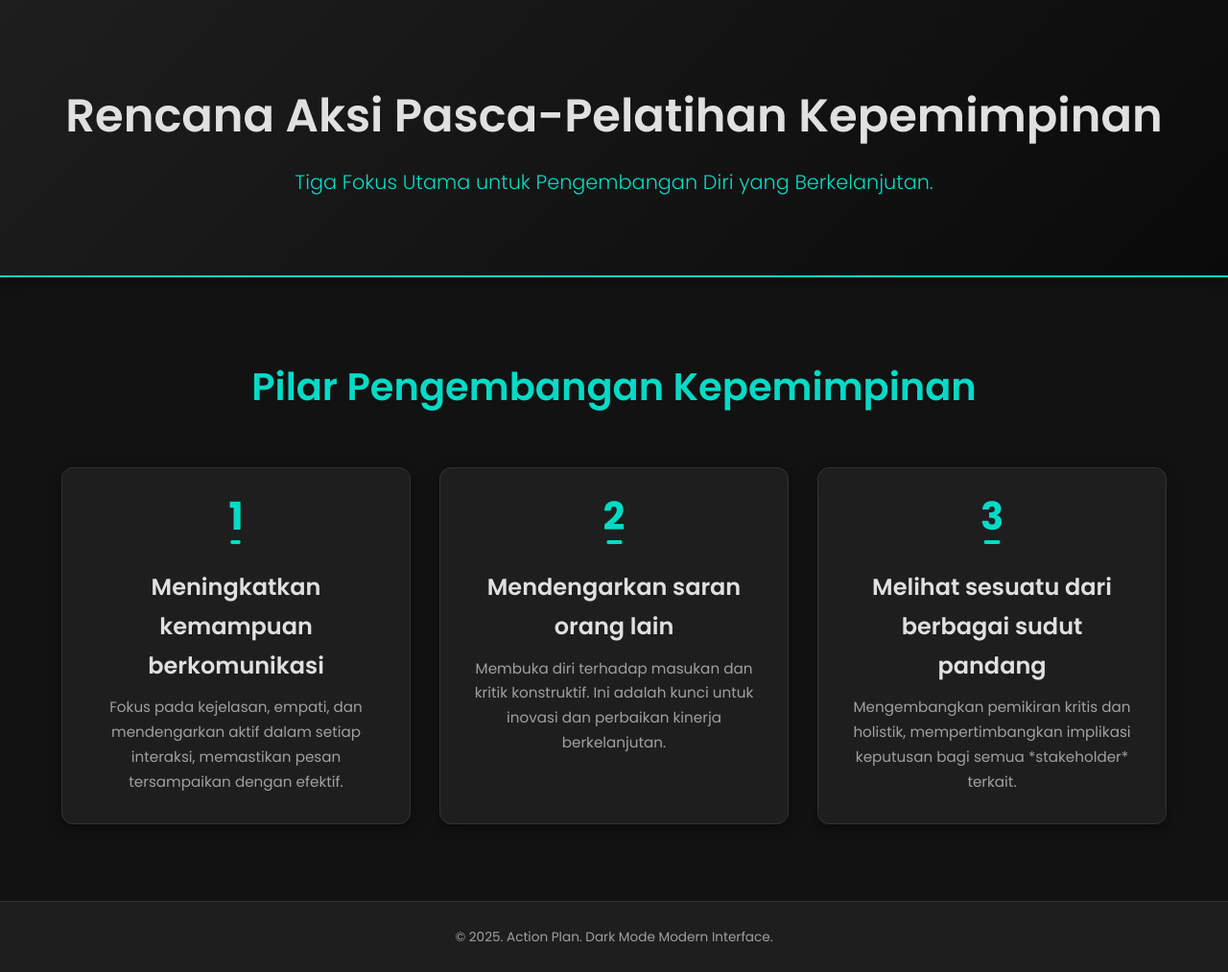
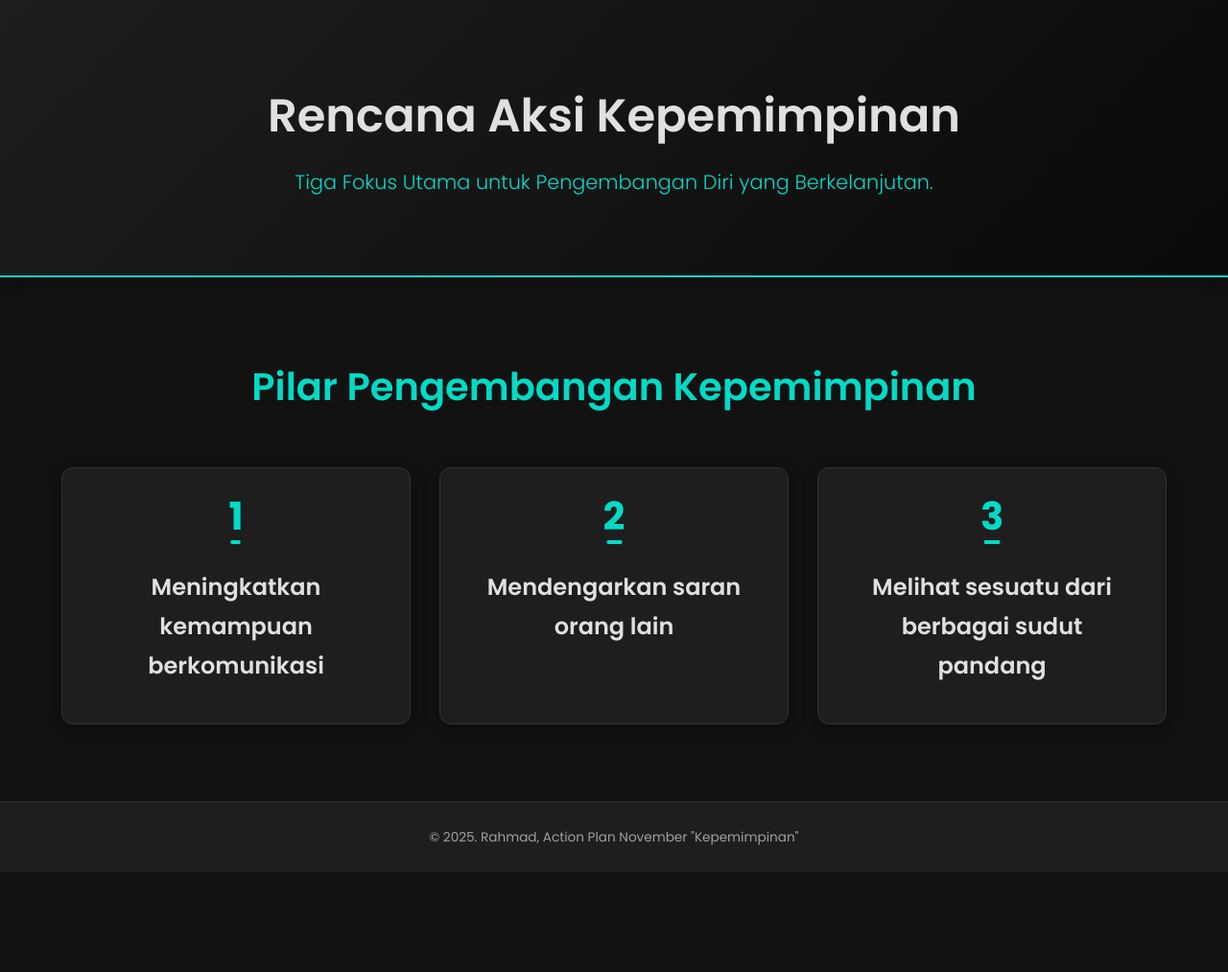
Before and after one commit to Mblakting/Action-Plan-Kepemimpinan, a plain HTML site: page index.html in a window 1280 px wide. Shown: the whole page at 96% size. After the commit the page ends 909 px from the top, so only its background shows below. Drawn offline with Linux system fonts and the light colour scheme.

Commit message:
Revise index.html for title and content updates
Updated the title and tagline, removed some text, and added a newline at the end of the file.

```diff
--- a/index.html
+++ b/index.html
@@ -3,14 +3,14 @@
 <head>
     <meta charset="UTF-8">
     <meta name="viewport" content="width=device-width, initial-scale=1.0">
-    <title>Action Plan Kepemimpinan | Dark Mode</title>
+    <title>Action Plan Kepemimpinan</title>
     <link rel="stylesheet" href="style.css">
     <link href="https://fonts.googleapis.com/css2?family=Poppins:wght@300;400;600;700&display=swap" rel="stylesheet">
 </head>
 <body>
     <header class="hero">
         <div class="container">
-            <h1>Rencana Aksi Pasca-Pelatihan Kepemimpinan</h1>
+            <h1>Rencana Aksi Kepemimpinan</h1>
             <p class="tagline">Tiga Fokus Utama untuk Pengembangan Diri yang Berkelanjutan.</p>
         </div>
     </header>
@@ -23,17 +23,14 @@
                     <div class="plan-item">
                         <span class="plan-number">1</span>
                         <h3>Meningkatkan kemampuan berkomunikasi</h3>
-                        <p>Fokus pada kejelasan, empati, dan mendengarkan aktif dalam setiap interaksi, memastikan pesan tersampaikan dengan efektif.</p>
                     </div>
                     <div class="plan-item">
                         <span class="plan-number">2</span>
                         <h3>Mendengarkan saran orang lain</h3>
-                        <p>Membuka diri terhadap masukan dan kritik konstruktif. Ini adalah kunci untuk inovasi dan perbaikan kinerja berkelanjutan.</p>
                     </div>
                     <div class="plan-item">
                         <span class="plan-number">3</span>
                         <h3>Melihat sesuatu dari berbagai sudut pandang</h3>
-                        <p>Mengembangkan pemikiran kritis dan holistik, mempertimbangkan implikasi keputusan bagi semua *stakeholder* terkait.</p>
                     </div>
                 </div>
             </div>
@@ -42,8 +39,9 @@
 
     <footer>
         <div class="container">
-            <p>&copy; 2025. Action Plan. Dark Mode Modern Interface.</p>
+            <p>&copy; 2025. Rahmad, Action Plan November "Kepemimpinan"</p>
         </div>
     </footer>
 </body>
+
 </html>
```
